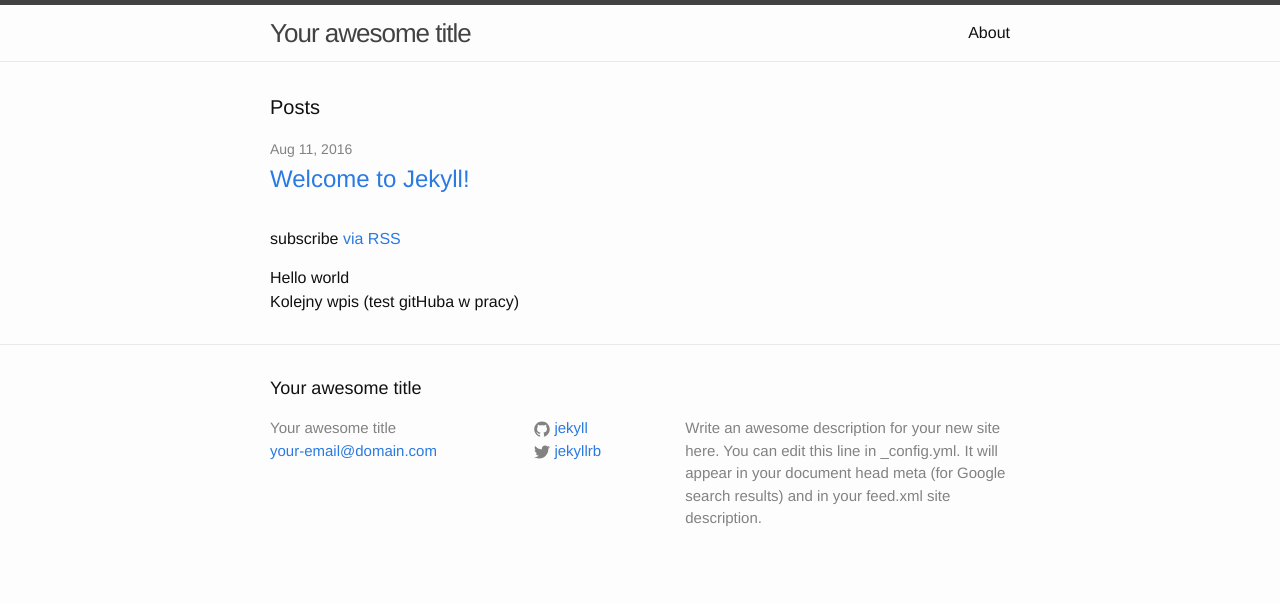
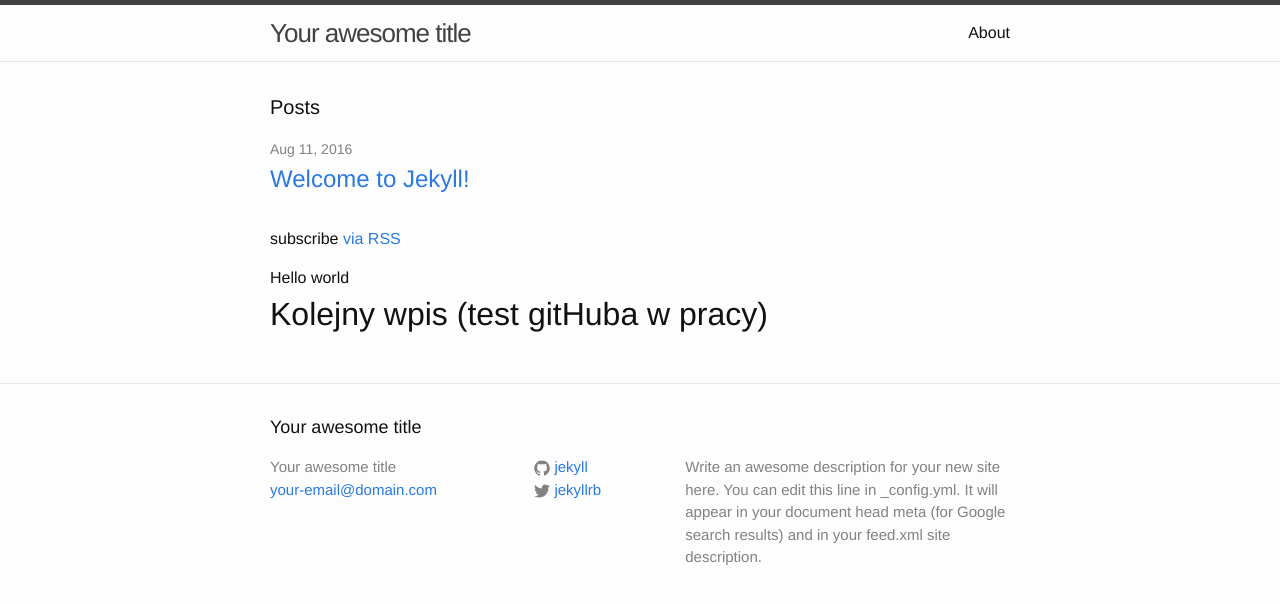
Before and after one commit to pkrason/pkrason.github.io, a Jekyll site: the page built from index.html, in a window 1280 px wide. Shown: the top 604 px of the page. Built offline with Jekyll 4.4.1, drawn with Linux system fonts in a browser that asks for light colours.

```diff
--- a/index.html
+++ b/index.html
@@ -23,5 +23,5 @@ layout: default
 </div>
 
 Hello world
-<br>
-Kolejny wpis (test gitHuba w pracy)
+</br>
+<h1>Kolejny wpis (test gitHuba w pracy)</h1>
```
